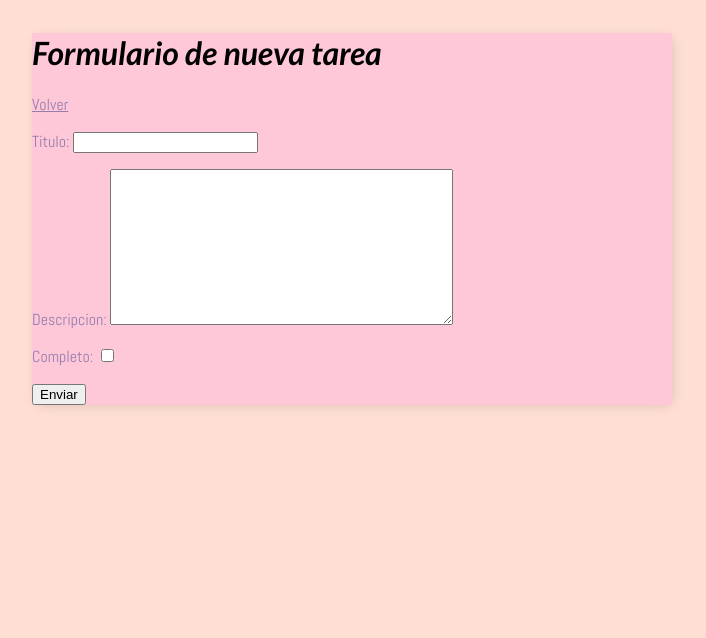
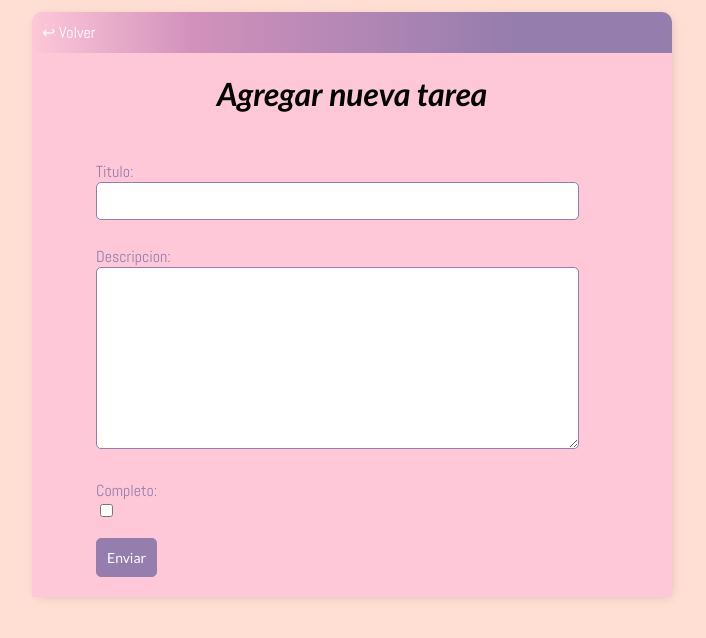
Before and after one commit to frgonzalezb/Udemy_Python_Total, a Django app: page /tarea/crear/ in a window 1280 px wide. Shown: the top 638 px of the page, without its empty margins (288-994 px from the left). Run offline with Django 5.2, Linux system fonts and the light colour scheme; the visitor is signed in with stand-in values (Sample User, id 1).

Commit message:
Día 16 ok

```diff
--- a/Dia_16/base/templates/base/login.html
+++ b/Dia_16/base/templates/base/login.html
@@ -2,14 +2,18 @@
 
 {% block content %}
 
+<div class="barra-superior">
   <h1>Ingresar</h1>
+</div>
 
+<div class="cuerpo-tarjeta">
   <form action="" method="post">
     {% csrf_token %}
     {{ form.as_p }}
-  <input type="submit" value="Ingresar">
+    <input class="button" type="submit" value="Ingresar">
   </form>
 
   <p>¿No tienes una cuenta? <a href="{% url 'registro' %}">¡Registrarse!</a></p>
+</div>
 
 {% endblock %}
--- a/Dia_16/base/templates/base/principal.html
+++ b/Dia_16/base/templates/base/principal.html
@@ -9,6 +9,7 @@
   <link href="https://fonts.googleapis.com/css2?family=Abel&display=swap" rel="stylesheet">
   <link href="https://fonts.googleapis.com/css2?family=Lato:ital,wght@0,100;0,300;0,400;0,700;0,900;1,100;1,300;1,400;1,700;1,900&display=swap" rel="stylesheet">
 
+  {% comment %} <link href="https://cdn.jsdelivr.net/npm/bootstrap@5.3.2/dist/css/bootstrap.min.css" rel="stylesheet" integrity="sha384-T3c6CoIi6uLrA9TneNEoa7RxnatzjcDSCmG1MXxSR1GAsXEV/Dwwykc2MPK8M2HN" crossorigin="anonymous"> {% endcomment %}
   <style>
     body {
       background-color: #FFDFD3;
@@ -17,6 +18,7 @@
     }
 
     .container {
+      border-radius: 10px 10px 0 0;
       max-width: 640px;
       margin: auto;
       background-color: #FEC8D8;
@@ -29,13 +31,135 @@
       font-style: italic;
     }
 
-    hr {
-      height: 10px;
-      background-color: #D291BC;
+    a, p {
+      color: #957DAD;
     }
 
-    a, p {
+    .barra-superior {
+      display: flex;
+      justify-content: space-between;
+      color: #FFFFFF;
+      padding: 10px;
+      border-radius: 10px 10px 0 0;
+      background: linear-gradient(90deg, #FEC8D8 0%, #D291BC 25%, #957DAD 75%, #957DAD 100%)
+    }
+
+    .barra-superior a {
+      color: rgb(255, 255, 255);
+      text-decoration: none;
+    }
+
+    .envoltorio-tarea {
+      display: flex;
+      align-items: center;
+      justify-content: space-between;
+      padding: 20px;
+      background-color: #FFFFFF;
+      border-top: 1px solid #957DAD;
+    }
+
+    .titulo-tarea {
+      display: flex;
+    }
+
+    .titulo-tarea a {
+      text-decoration: none;
       color: #957DAD;
+      margin-left: 10px;
+    }
+
+    .icono-tarea-completa {
+      height: 20px;
+      width: 20px;
+      border-radius: 50px;
+      background-color: lightgreen;
+    }
+
+    .icono-tarea-incompleta {
+      height: 20px;
+      width: 20px;
+      border-radius: 50px;
+      background-color: yellow;
+    }
+
+    .enlace-eliminar {
+      text-decoration: none;
+      font-weigth: 900;
+      color: red;
+      font-size: 32px;
+      line-height: 0;
+    }
+
+    #envoltorio-agregar-buscar {
+      padding: 10px;
+      display: flex;
+      align-items: center;
+      justify-content: space-between;
+    }
+
+    #enlace-agregar {
+      color: #957DAD;
+      text-decoration: none;
+      font-size: 42px;
+    }
+
+    input[type=text],
+    input[type=password],
+    textarea {
+      font-family: "Lato", sans-serif;
+      border: 1px solid #957DAD;
+      border-radius: 5px;
+      padding: 10px;
+      width: 90%;
+    }
+
+    label {
+      padding-top: 10px !important;
+      display: block;
+    }
+
+    .button {
+      border: 1px solid #957DAD;
+      background-color: #957DAD;
+      padding: 10px;
+      color: #FFFFFF;
+      font-family: "Lato", sans-serif;
+      font-size: 14px;
+      border-radius: 5px;
+      text-decoration: none;
+      cursor: pointer;
+    }
+
+    .btn-salir {
+      border: 1px solid #957DAD;
+      background-color: #957DAD;
+      margin-left: 10px;
+      padding: 10px;
+      color: #FFFFFF;
+      font-family: "Lato", sans-serif;
+      font-size: 14px;
+      border-radius: 5px;
+      text-decoration: none;
+      cursor: pointer;
+    }
+
+    .cuerpo-tarjeta {
+      display: flex;
+      flex-direction: column;
+      align-items: center;
+      padding-bottom: 20px;
+    }
+
+    ul {
+      color: #957DAD;
+    }
+
+    span {
+      display: block;
+    }
+
+    form {
+      min-width: 80%;
     }
   </style>
 
--- a/Dia_16/base/templates/base/tarea_form.html
+++ b/Dia_16/base/templates/base/tarea_form.html
@@ -2,13 +2,18 @@
 
 {% block content %}
 
-<h1>Formulario de nueva tarea</h1>
-<a href="{% url 'tareas' %}">Volver</a>
+<div class="barra-superior">
+  <a href="{% url 'tareas' %}">&#x21A9; Volver</a>
+</div>
 
-<form action="" method="post">
-  {% csrf_token %}
-  {{ form.as_p }}
-  <input type="submit" value="Enviar">
-</form>
+<div class="cuerpo-tarjeta">
+  <h1>Agregar nueva tarea</h1>
+
+  <form action="" method="post">
+    {% csrf_token %}
+    {{ form.as_p }}
+    <input class="button" type="submit" value="Enviar">
+  </form>
+</div>
 
 {% endblock %}
```
Also changed, not shown: Dia_16/base/templates/base/registro.html (+11 -7 lines), Dia_16/base/templates/base/tarea_delete.html (+13 -8 lines), Dia_16/base/templates/base/tarea_list.html (+37 -26 lines). Lines whose indentation alone changed are shown as unchanged.
